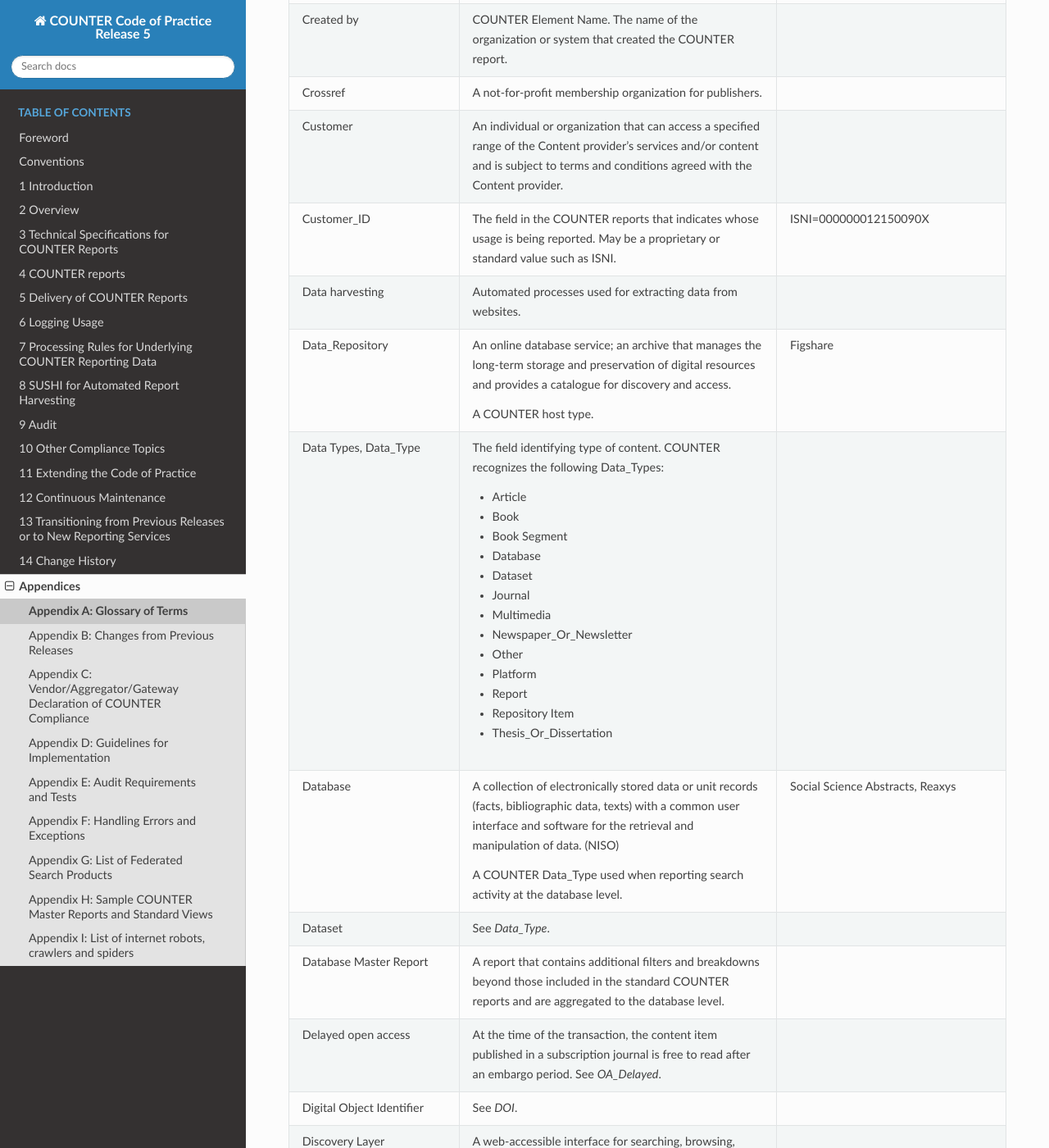
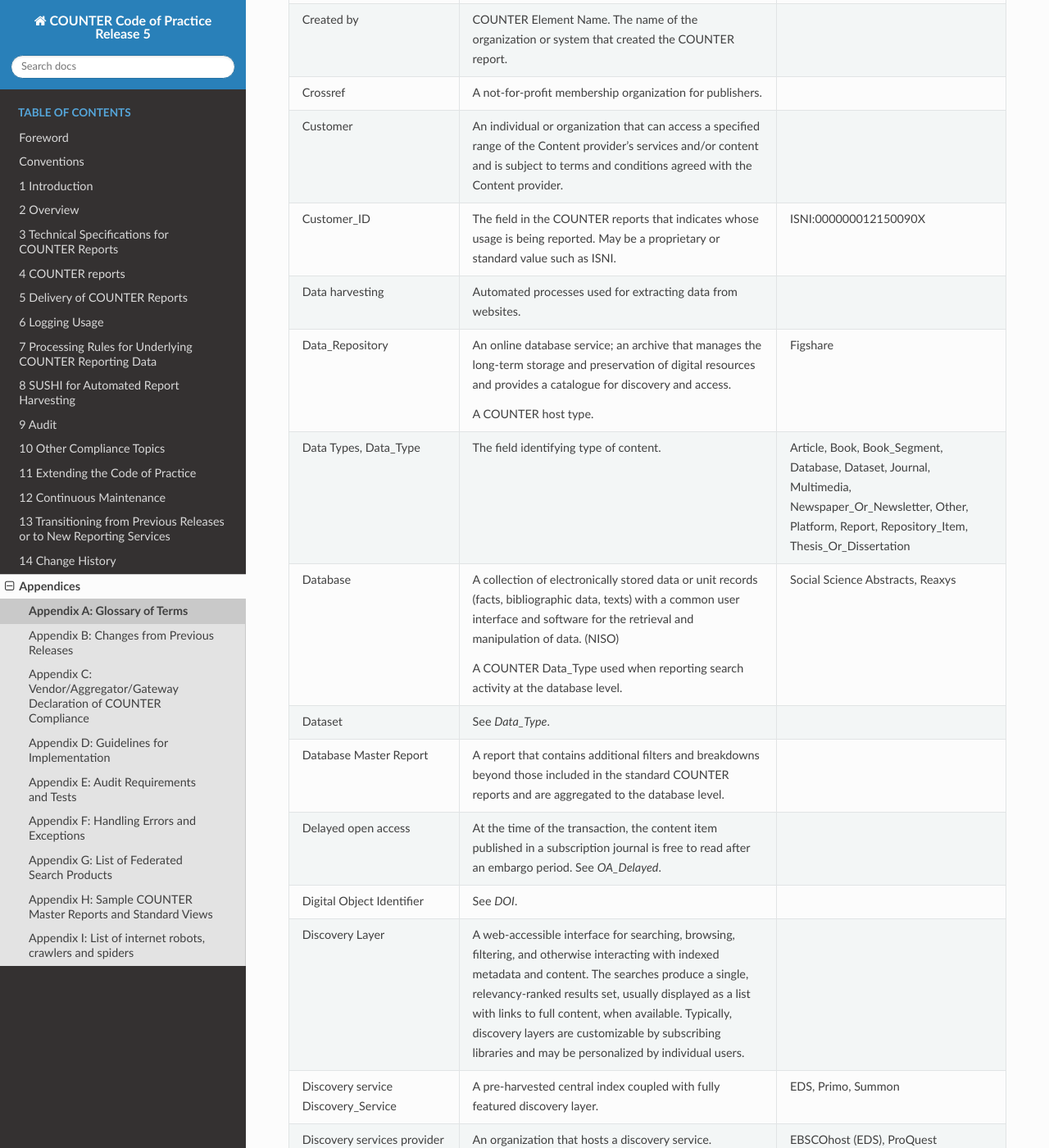
Before and after one commit to Project-Counter/cop5, a Sphinx documentation site: the page built from source/appendices/a-glossary-of-terms.rst, in a window 1280 px wide and 1400 px high, scrolled down 5773 px. Shown: the whole window at 82% size. Built offline with Sphinx 7.4.7 and the Read the Docs theme 2.0.0, drawn with Linux system fonts in a browser that asks for light colours; some of the changed text lies outside the part shown.

Commit message:
Fix examples in the glossary

```diff
--- a/source/appendices/a-glossary-of-terms.rst
+++ b/source/appendices/a-glossary-of-terms.rst
@@ -288,7 +288,7 @@
 
    * - Customer_ID
      - The field in the COUNTER reports that indicates whose usage is being reported. May be a proprietary or standard value such as ISNI.
-     - ISNI=000000012150090X
+     - ISNI:000000012150090X
 
    * - Data harvesting
      - Automated processes used for extracting data from websites.
@@ -301,22 +301,8 @@
      - Figshare
 
    * - Data Types, Data_Type
-     - The field identifying type of content. COUNTER recognizes the following Data_Types:
-
-       * Article
-       * Book
-       * Book Segment
-       * Database
-       * Dataset
-       * Journal
-       * Multimedia
-       * Newspaper_Or_Newsletter
-       * Other
-       * Platform
-       * Report
-       * Repository Item
-       * Thesis_Or_Dissertation
-     -
+     - The field identifying type of content.
+     - Article, Book, Book_Segment, Database, Dataset, Journal, Multimedia, Newspaper_Or_Newsletter, Other, Platform, Report, Repository_Item, Thesis_Or_Dissertation
 
    * - Database
      - A collection of electronically stored data or unit records (facts, bibliographic data, texts) with a common user interface and software for the retrieval and manipulation of data. (NISO)
@@ -1005,7 +977,7 @@
 
    * - Section Types, Section_Type
      - A COUNTER attribute that identifies the type of section that was accessed by the user.
-     - Article, book, chapter
+     - Article, Book, Chapter
 
    * - Serial
      - A publication in any medium issued in successive parts bearing numerical or chronological designations and intended to be continued indefinitely. This definition includes periodicals, newspapers, and annuals (reports, yearbooks, monographic series). (NISO)
```
Also changed, not shown: other parts of source/appendices/a-glossary-of-terms.rst (+13 -28 lines).
